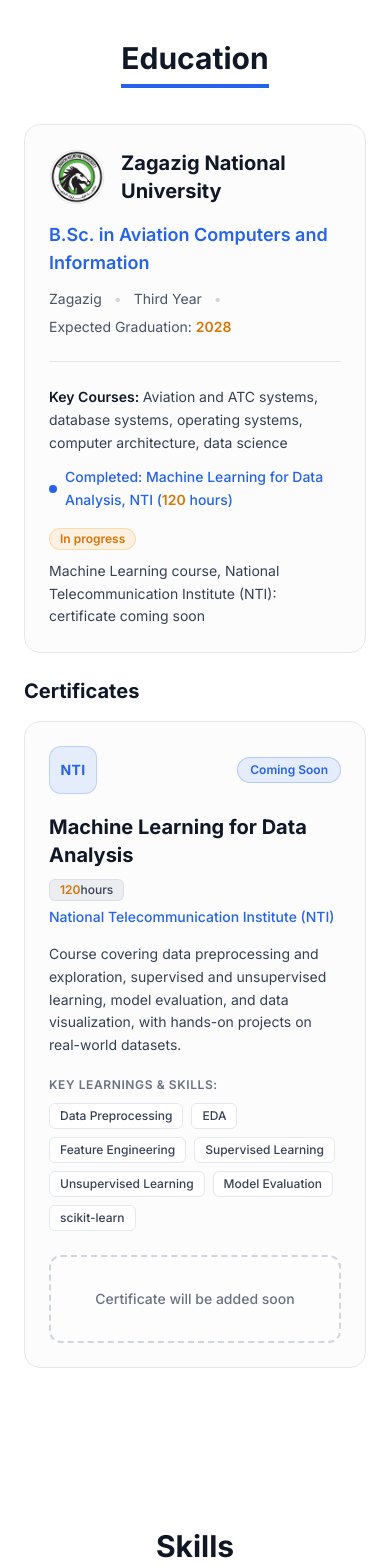
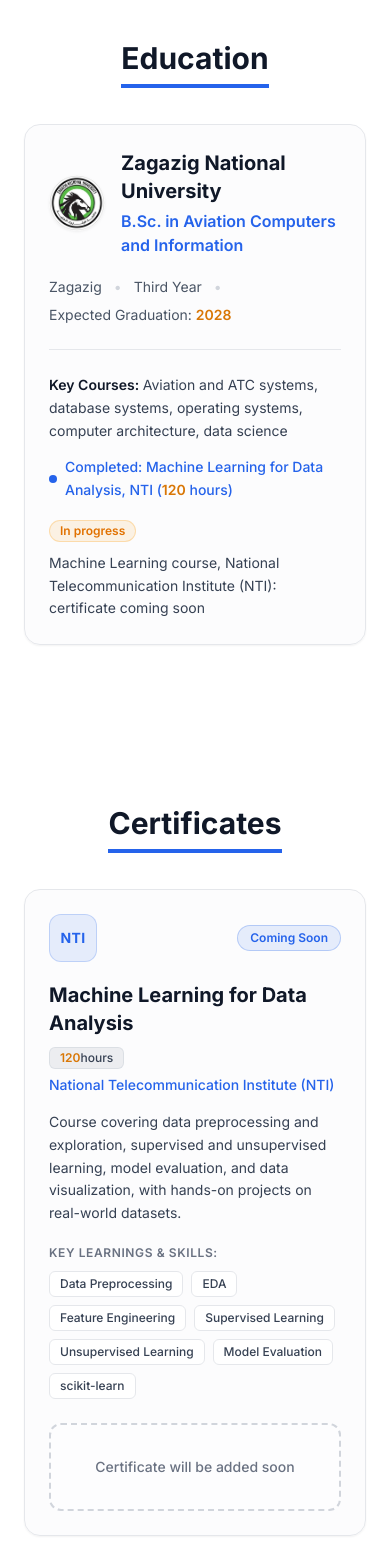
Before and after one commit to zOmar112/Protfolio, a React (Vite) app: page / in a window 390 px wide. Shown: the part 1740-3308 px from the top of the page. Built offline with nearby package versions, Linux system fonts and the light colour scheme; a web font is replaced by a local one.

Commit message:
Separate Education and Certificates into distinct sections and add Certificates to navbar

```diff
--- a/src/App.jsx
+++ b/src/App.jsx
@@ -9,6 +9,7 @@ import Navbar from "./components/Navbar";
 import Home from "./components/sections/Home";
 import About from "./components/sections/About";
 import Education from "./components/sections/Education";
+import Certificates from "./components/sections/Certificates";
 import Skills from "./components/sections/Skills";
 import Experience from "./components/sections/Experience";
 import Services from "./components/sections/Services";
@@ -57,6 +58,7 @@ export default function App() {
         <Home />
         <About />
         <Education />
+        <Certificates />
         <Skills />
         <Experience />
         <Services />
--- a/src/components/Navbar.jsx
+++ b/src/components/Navbar.jsx
@@ -7,6 +7,7 @@ export const ALL_NAV_KEYS = [
   "home",
   "about",
   "education",
+  "certificates",
   "skills",
   "experience",
   "services",
@@ -17,6 +18,7 @@ export const ALL_NAV_KEYS = [
 
 export function getVisibleNavKeys(t) {
   return ALL_NAV_KEYS.filter((key) => {
+    if (key === "certificates" && (!t.education?.certificates || t.education.certificates.length === 0)) return false;
     if (key === "achievements" && (!t.achievements?.items || t.achievements.items.length < 2)) return false;
     if (key === "experience" && (!t.experience?.items || t.experience.items.length === 0)) return false;
     if (key === "services" && (!t.services?.items || t.services.items.length === 0)) return false;
--- /dev/null
+++ b/src/components/sections/Certificates.jsx
@@ -0,0 +1,79 @@
+import { useLanguage } from "../../context/LanguageContext";
+import Section from "../Section";
+import { formatNumbers } from "../../utils/formatNumbers";
+
+export default function Certificates() {
+  const { t } = useLanguage();
+  const { certificates } = t.education;
+
+  if (!certificates || certificates.length === 0) return null;
+
+  return (
+    <Section id="certificates" title={t.sections.certificates || t.education.certificatesTitle}>
+      <div className="w-full max-w-4xl mx-auto space-y-6">
+        {certificates.map((cert) => (
+          <div
+            key={cert.id}
+            className="p-6 sm:p-8 md:p-10 rounded-2xl border border-gray-200 dark:border-gray-800 bg-gray-50/50 dark:bg-gray-900/50 transition-colors shadow-xs"
+          >
+            {/* Top row: NTI logo box + Coming Soon badge */}
+            <div className="flex items-center justify-between gap-4 mb-5">
+              <div className="w-12 h-12 rounded-xl bg-accent/10 border border-accent/20 flex items-center justify-center font-bold text-sm tracking-wide text-accent flex-shrink-0">
+                {cert.logoText}
+              </div>
+              <span className="inline-flex items-center px-3 py-1 rounded-full text-xs font-semibold bg-accent/10 text-accent border border-accent/25">
+                {cert.badge}
+              </span>
+            </div>
+
+            {/* Title + Duration */}
+            <div className="flex flex-wrap items-center gap-2.5 mb-1.5">
+              <h3 className="text-xl sm:text-2xl font-bold text-gray-900 dark:text-white leading-snug">
+                {cert.title}
+              </h3>
+              {cert.duration && (
+                <span className="inline-flex items-center px-2.5 py-0.5 rounded-md text-xs font-medium bg-gray-200/70 dark:bg-gray-800 text-gray-700 dark:text-gray-300 border border-gray-300/60 dark:border-gray-700/60 flex-shrink-0">
+                  {formatNumbers(cert.duration)}
+                </span>
+              )}
+            </div>
+            <p className="text-sm sm:text-base font-medium text-accent mb-4">
+              {cert.issuer}
+            </p>
+
+            {/* Description */}
+            <p className="text-sm sm:text-base text-gray-700 dark:text-gray-300 leading-relaxed mb-5">
+              {formatNumbers(cert.description)}
+            </p>
+
+            {/* Key learnings & skills */}
+            {cert.skills && cert.skills.length > 0 && (
+              <div className="mb-6">
+                <span className="block text-xs font-semibold uppercase tracking-wider text-gray-500 dark:text-gray-400 mb-2.5">
+                  {cert.skillsLabel}
+                </span>
+                <div className="flex flex-wrap gap-2">
+                  {cert.skills.map((skill) => (
+                    <span
+                      key={skill}
+                      className="px-2.5 py-1 text-xs font-medium rounded-md bg-white dark:bg-gray-800 text-gray-700 dark:text-gray-300 border border-gray-200 dark:border-gray-700/60"
+                    >
+                      {skill}
+                    </span>
+                  ))}
+                </div>
+              </div>
+            )}
+
+            {/* Dashed placeholder box for upcoming certificate */}
+            <div className="w-full rounded-xl border-2 border-dashed border-gray-300 dark:border-gray-700 bg-white/50 dark:bg-gray-950/30 px-4 py-8 flex items-center justify-center text-center">
+              <span className="text-sm font-medium text-gray-500 dark:text-gray-400">
+                {cert.placeholderText}
+              </span>
+            </div>
+          </div>
+        ))}
+      </div>
+    </Section>
+  );
+}
--- a/src/components/sections/Education.jsx
+++ b/src/components/sections/Education.jsx
@@ -4,32 +4,32 @@ import { formatNumbers } from "../../utils/formatNumbers";
 
 export default function Education() {
   const { t } = useLanguage();
-  const { study, certificatesTitle, certificates } = t.education;
+  const { study } = t.education;
 
   return (
     <Section id="education" title={t.sections.education}>
-      <div className="w-full max-w-6xl mx-auto grid grid-cols-1 lg:grid-cols-2 gap-6 sm:gap-8 items-start">
+      <div className="w-full max-w-4xl mx-auto">
         {/* Study card */}
-        <div className="p-6 sm:p-8 rounded-2xl border border-gray-200 dark:border-gray-800 bg-gray-50/50 dark:bg-gray-900/50 transition-colors">
+        <div className="p-6 sm:p-8 md:p-10 rounded-2xl border border-gray-200 dark:border-gray-800 bg-gray-50/50 dark:bg-gray-900/50 transition-colors shadow-xs">
           {/* University logo and name at the top */}
-          <div className="flex items-center gap-4 mb-4">
+          <div className="flex items-center gap-4 mb-5">
             <img
               src="/university-logo.png"
               alt="Zagazig National University logo"
-              className="w-[56px] h-[56px] rounded-full object-contain flex-shrink-0"
+              className="w-14 h-14 sm:w-16 sm:h-16 rounded-full object-contain flex-shrink-0 drop-shadow-xs"
               onError={(e) => {
                 e.currentTarget.style.display = "none";
               }}
             />
-            <h3 className="text-xl sm:text-2xl font-bold text-gray-900 dark:text-white">
-              {study.institution}
-            </h3>
+            <div>
+              <h3 className="text-xl sm:text-2xl md:text-3xl font-bold text-gray-900 dark:text-white">
+                {study.institution}
+              </h3>
+              <h4 className="text-base sm:text-lg md:text-xl font-semibold text-accent mt-1">
+                {study.degree}
+              </h4>
+            </div>
           </div>
-
-          {/* Degree title */}
-          <h4 className="text-lg sm:text-xl font-semibold text-accent mb-3">
-            {study.degree}
-          </h4>
 
           {/* Meta details */}
           <div className="flex flex-wrap items-center gap-x-3 gap-y-2 text-sm sm:text-base text-gray-600 dark:text-gray-400 mb-6">
@@ -40,7 +40,7 @@ export default function Education() {
             <span>{formatNumbers(study.expectedGraduation)}</span>
           </div>
 
-          <div className="border-t border-gray-200 dark:border-gray-800 pt-6 space-y-3">
+          <div className="border-t border-gray-200 dark:border-gray-800 pt-6 space-y-3.5">
             {/* Key courses (one line) */}
             <p className="text-sm sm:text-base text-gray-700 dark:text-gray-300 leading-relaxed">
               <span className="font-semibold text-gray-900 dark:text-gray-100">
@@ -66,80 +66,6 @@ export default function Education() {
             )}
           </div>
         </div>
-
-        {/* Certificates area */}
-        {certificates && certificates.length > 0 && (
-          <div className="space-y-4">
-            <h3 className="text-xl sm:text-2xl font-bold text-gray-900 dark:text-white">
-              {certificatesTitle}
-            </h3>
-
-            <div className="space-y-6">
-              {certificates.map((cert) => (
-                <div
-                  key={cert.id}
-                  className="p-6 sm:p-8 rounded-2xl border border-gray-200 dark:border-gray-800 bg-gray-50/50 dark:bg-gray-900/50 transition-colors"
-                >
-                  {/* Top row: NTI logo box + Coming Soon badge */}
-                  <div className="flex items-center justify-between gap-4 mb-5">
-                    <div className="w-12 h-12 rounded-xl bg-accent/10 border border-accent/20 flex items-center justify-center font-bold text-sm tracking-wide text-accent flex-shrink-0">
-                      {cert.logoText}
-                    </div>
-                    <span className="inline-flex items-center px-3 py-1 rounded-full text-xs font-semibold bg-accent/10 text-accent border border-accent/25">
-                      {cert.badge}
-                    </span>
-                  </div>
-
-                  {/* Title + Duration & Issuer */}
-                  <div className="flex flex-wrap items-center gap-2.5 mb-1.5">
-                    <h4 className="text-xl sm:text-2xl font-bold text-gray-900 dark:text-white leading-snug">
-                      {cert.title}
-                    </h4>
-                    {cert.duration && (
-                      <span className="inline-flex items-center px-2.5 py-0.5 rounded-md text-xs font-medium bg-gray-200/70 dark:bg-gray-800 text-gray-700 dark:text-gray-300 border border-gray-300/60 dark:border-gray-700/60 flex-shrink-0">
-                        {formatNumbers(cert.duration)}
-                      </span>
-                    )}
-                  </div>
-                  <p className="text-sm sm:text-base font-medium text-accent mb-4">
-                    {cert.issuer}
-                  </p>
-
-                  {/* Description */}
-                  <p className="text-sm sm:text-base text-gray-700 dark:text-gray-300 leading-relaxed mb-5">
-                    {formatNumbers(cert.description)}
-                  </p>
-
-                  {/* Key learnings & skills */}
-                  {cert.skills && cert.skills.length > 0 && (
-                    <div className="mb-6">
-                      <span className="block text-xs font-semibold uppercase tracking-wider text-gray-500 dark:text-gray-400 mb-2.5">
-                        {cert.skillsLabel}
-                      </span>
-                      <div className="flex flex-wrap gap-2">
-                        {cert.skills.map((skill) => (
-                          <span
-                            key={skill}
-                            className="px-2.5 py-1 text-xs font-medium rounded-md bg-white dark:bg-gray-800 text-gray-700 dark:text-gray-300 border border-gray-200 dark:border-gray-700/60"
-                          >
-                            {skill}
-                          </span>
-                        ))}
-                      </div>
-                    </div>
-                  )}
-
-                  {/* Dashed placeholder box for upcoming certificate */}
-                  <div className="w-full rounded-xl border-2 border-dashed border-gray-300 dark:border-gray-700 bg-white/50 dark:bg-gray-950/30 px-4 py-8 flex items-center justify-center text-center">
-                    <span className="text-sm font-medium text-gray-500 dark:text-gray-400">
-                      {cert.placeholderText}
-                    </span>
-                  </div>
-                </div>
-              ))}
-            </div>
-          </div>
-        )}
       </div>
     </Section>
   );
--- a/src/i18n/ar.js
+++ b/src/i18n/ar.js
@@ -571,6 +571,7 @@ const ar = {
     home: "الرئيسية",
     about: "عني",
     education: "التعليم",
+    certificates: "الشهادات",
     skills: "المهارات",
     experience: "الخبرة",
     services: "الخدمات",
--- a/src/i18n/en.js
+++ b/src/i18n/en.js
@@ -573,6 +573,7 @@ const en = {
     home: "Home",
     about: "About Me",
     education: "Education",
+    certificates: "Certificates",
     skills: "Skills",
     experience: "Experience",
     services: "Services",
```
